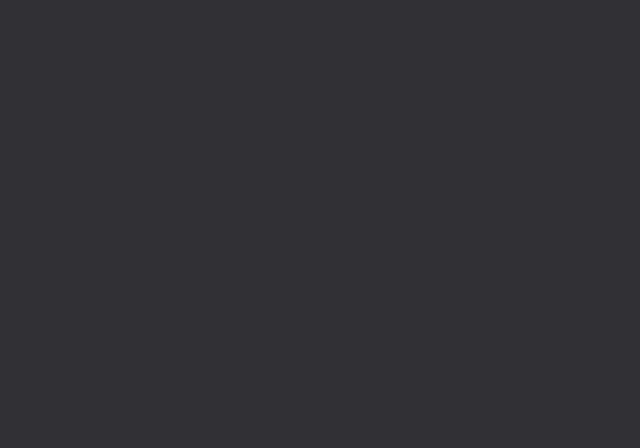
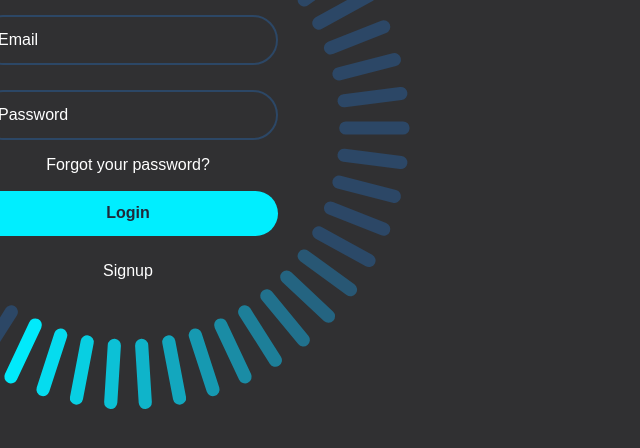
Before and after one commit to abhirajn/Codefury-6.0, a React (Create React App) app in the folder client/: page /login in a window 1280 px wide. Before the commit this address had no page. Shown: the top 448 px of the page, without its empty margins (0-640 px from the left). Built offline with nearby package versions, Linux system fonts and the light colour scheme.

Commit message:
updatedd

```diff
--- a/client/src/App.js
+++ b/client/src/App.js
@@ -14,7 +14,7 @@ function App() {
     <div className="">
       <Router>
         <Routes>
-          <Route path={"/signin"} element={<Login />} />
+          <Route path={"/login"} element={<Login />} />
           <Route path={"/signup"} element={<Signup/>} />
           <Route path={"/"} element={<Home />} />
           <Route path={"/guidance"} element = {<Guidance/>} />
--- a/client/src/Pages/Home.js
+++ b/client/src/Pages/Home.js
@@ -2,8 +2,8 @@ import React from 'react'
 import Sidebar from '../Components/Sidebar'
 import Footer from '../Components/Footer'
 import Testimonias from '../Components/Testimonials/Testimonials'
-import Login from './Login'
-import Signup from './Signup'
+// import Login from './Login'
+// import Signup from './Signup'
 
 import Tipscard from '../Components/Tipscard'
 import FAQ from '../Components/FAQ/FAQ'
@@ -12,7 +12,7 @@ export default function Home() {
   return (
     <div>
 
-        <Sidebar/>
+     <Sidebar/>
      <FAQ/>
       <Testimonias/>
 
--- a/client/src/Pages/Login.js
+++ b/client/src/Pages/Login.js
@@ -1,26 +1,55 @@
 import React from 'react'
 import './Login.css'
+import {useNavigate} from "react-router-dom";
+import {useState} from "react";
+import axios from "axios";
 
 export default function Login() {
+  const [email, setEmail] = useState("")
+  const [password, setPassword] = useState("")
+  const navigate = useNavigate()
   return (
     <div class="container modal">
     <div class="login-box">
        <h2>Login</h2>
          <form id="login-form"  action="">
-             <div class="input-box">
-                <input type="email" id="login-email" required/>
+             <div class="input-box" onChange={(e)=>{
+              setEmail(e.target.value)
+             }} >
+                <input type="email" id="login-email" required />
                 <label for="login-email">Email</label>
              </div>
-             <div class="input-box">
-                 <input type="password"id="login-password" required/>
+             <div class="input-box" onChange={(e)=>{
+                     setPassword(e.target.value)
+             }}>
+                 <input type="password"id="login-password" required />
                  <label for="login-password">Password</label>
              </div>
              <div class="forgot-pass">
-                 <a href="#">Forgot your password?</a>
+                 <p >Forgot your password?</p>
                </div>
-            <button type="submit" class="btn">Login</button>
+            <button type="submit" class="btn"  onClick={async () => {
+                        const res = await axios.post(`http://localhost:8000/user/login`, {
+                            username: email,
+                            password: password
+                        }, {
+                            headers: {
+                                "Content-type": "application/json"
+                            }
+                        });
+
+                        const data = res.data;
+                        console.log(data)
+                        localStorage.setItem("token", data.token);
+                        // window.location = "/"
+                        // setUser({
+                        //     userEmail: email,
+                        //     isLoading: false
+                        // })
+                        // navigate("/courses")
+                    }}>Login</button>
                 <div class="signup-link">
-                   <a href="./signup.html">Signup</a>
+                   <p >Signup</p>
                 </div>
          </form>
     </div>
--- a/client/src/Pages/Signup.js
+++ b/client/src/Pages/Signup.js
@@ -46,7 +46,9 @@ export default function Signup() {
                         localStorage.setItem("token", data.token);
                         window.location = "/"
                     }}>Signup</button>
-                       <div class="signup-link">
+                       <div class="signup-link" onClick={()=>{
+                        window.location = "/login"
+                       }}>  <p>ALready a user</p>
                             <p >Login</p>
                        </div>
                 </form>
```
